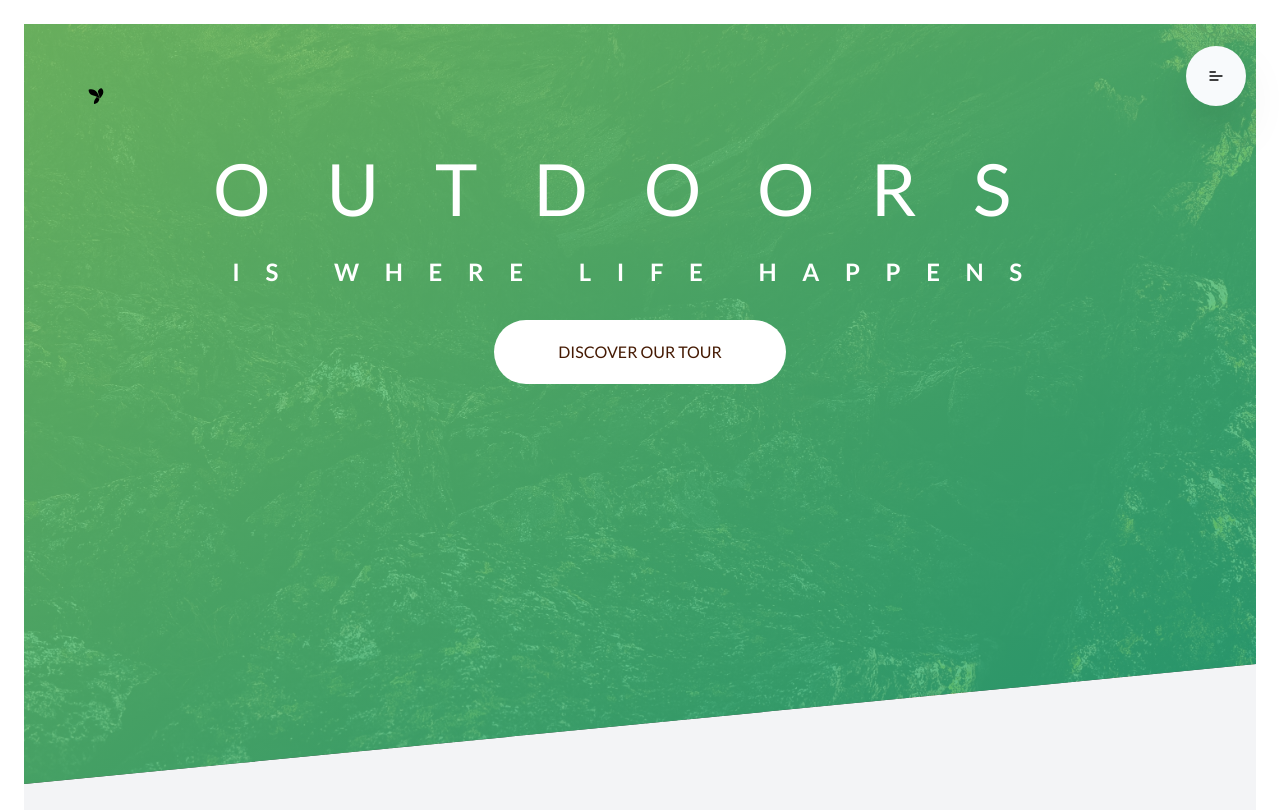
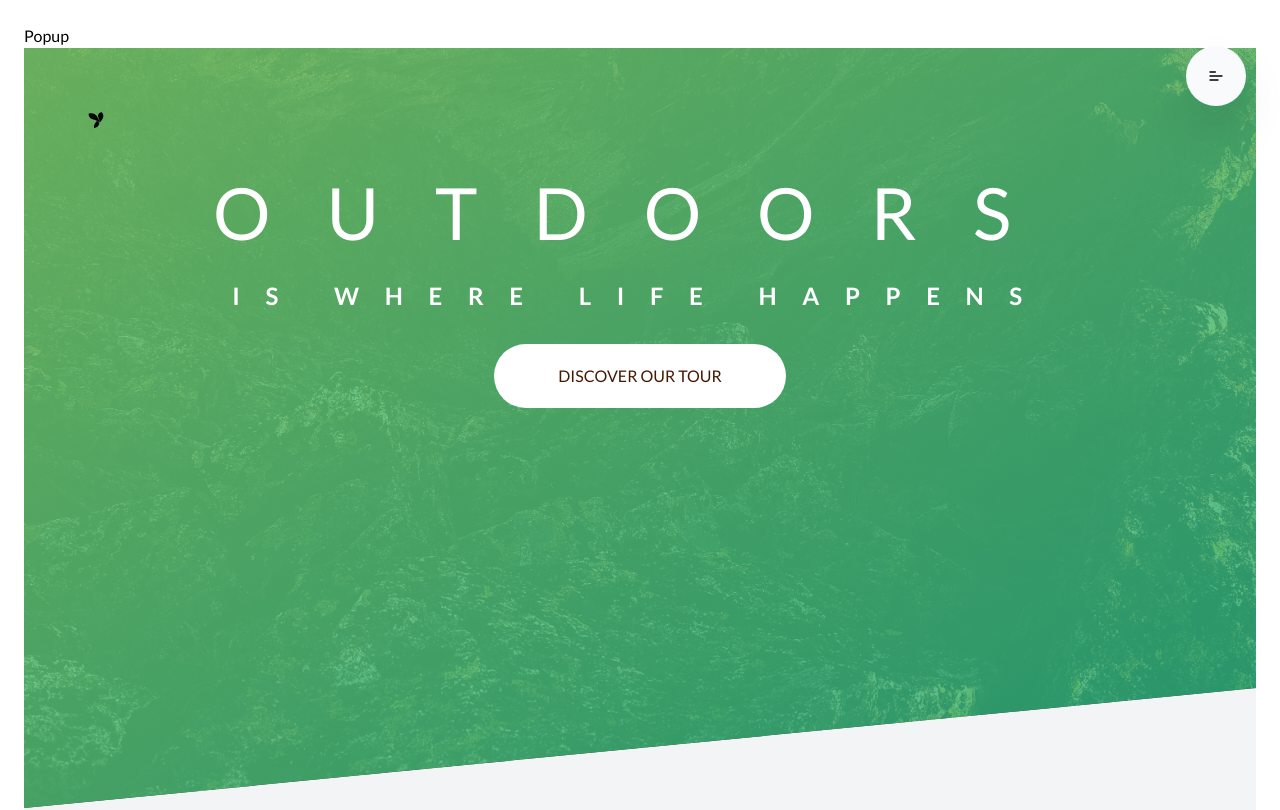
Before and after one commit to OmBharti999/pro, a Next.js app: page / in a window 1280 px wide. Shown: the top 810 px of the page. Built offline with nearby package versions, Linux system fonts and the light colour scheme.

Commit message:
add popup

```diff
--- a/app/_component/index.ts
+++ b/app/_component/index.ts
@@ -17,3 +17,4 @@ export { BookingSection } from "./bookingSection";
 export { BookForm } from "./bookForm";
 export { Footer } from "./footer";
 export { Navigation } from "./navigation";
+export { Popup } from "./popup";
--- /dev/null
+++ b/app/_component/popup/Popup.tsx
@@ -0,0 +1,7 @@
+import React from 'react'
+
+export const Popup = () => {
+  return (
+    <div>Popup</div>
+  )
+}
--- /dev/null
+++ b/app/_component/popup/index.ts
@@ -0,0 +1 @@
+export { Popup } from "./Popup";
--- a/app/page.tsx
+++ b/app/page.tsx
@@ -7,12 +7,14 @@ import {
   Header,
   MainContent,
   Navigation,
+  Popup,
   StoriesSection,
 } from "./_component";
 
 export default function Home() {
   return (
     <>
+      <Popup />
       <Navigation />
       <Header />
       <MainContent />
```
